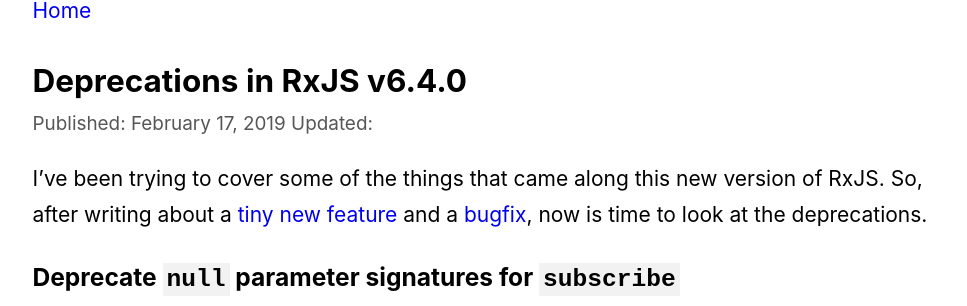
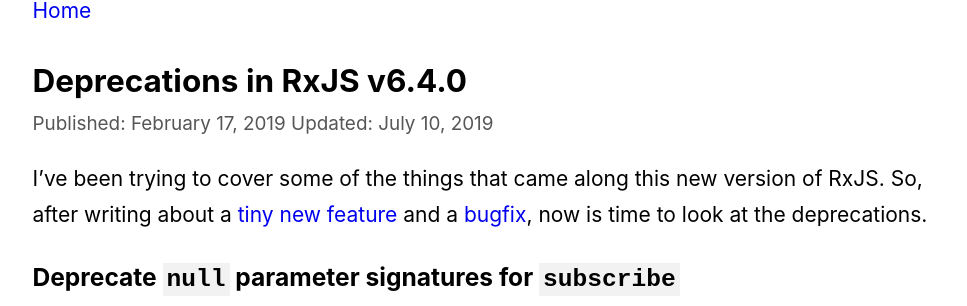
Before and after one commit to dzhavat/dzhavat.github.io, a Jekyll site: the page built from _posts/2019-02-17-deprecations-in-rxjs-v6-4-0.md, in a window 1280 px wide and 900 px high. Shown: the part 126-432 px from the top of the window, without its empty margins (156-1123 px from the left). Built offline with Jekyll 4.4.1, drawn with Linux system fonts in a browser that asks for light colours.

Commit message:
Update 2019-02-17-deprecations-in-rxjs-v6-4-0.md

```diff
--- a/_posts/2019-02-17-deprecations-in-rxjs-v6-4-0.md
+++ b/_posts/2019-02-17-deprecations-in-rxjs-v6-4-0.md
@@ -1,6 +1,7 @@
 ---
 layout: post
 title: "Deprecations in RxJS v6.4.0"
+updated_date: 2019-07-10
 ---
 
 I’ve been trying to cover some of the things that came along this new version of RxJS. So, after writing about a [tiny new feature]({{ site.baseurl }}{% post_url 2019-02-02-a-tiny-new-feature-in-rxjs-v6-4-0 %}) and a [bugfix]({{ site.baseurl }}{% post_url 2019-02-07-union-types-in-rxjs-v6-4-0 %}), now is time to look at the deprecations.
```
